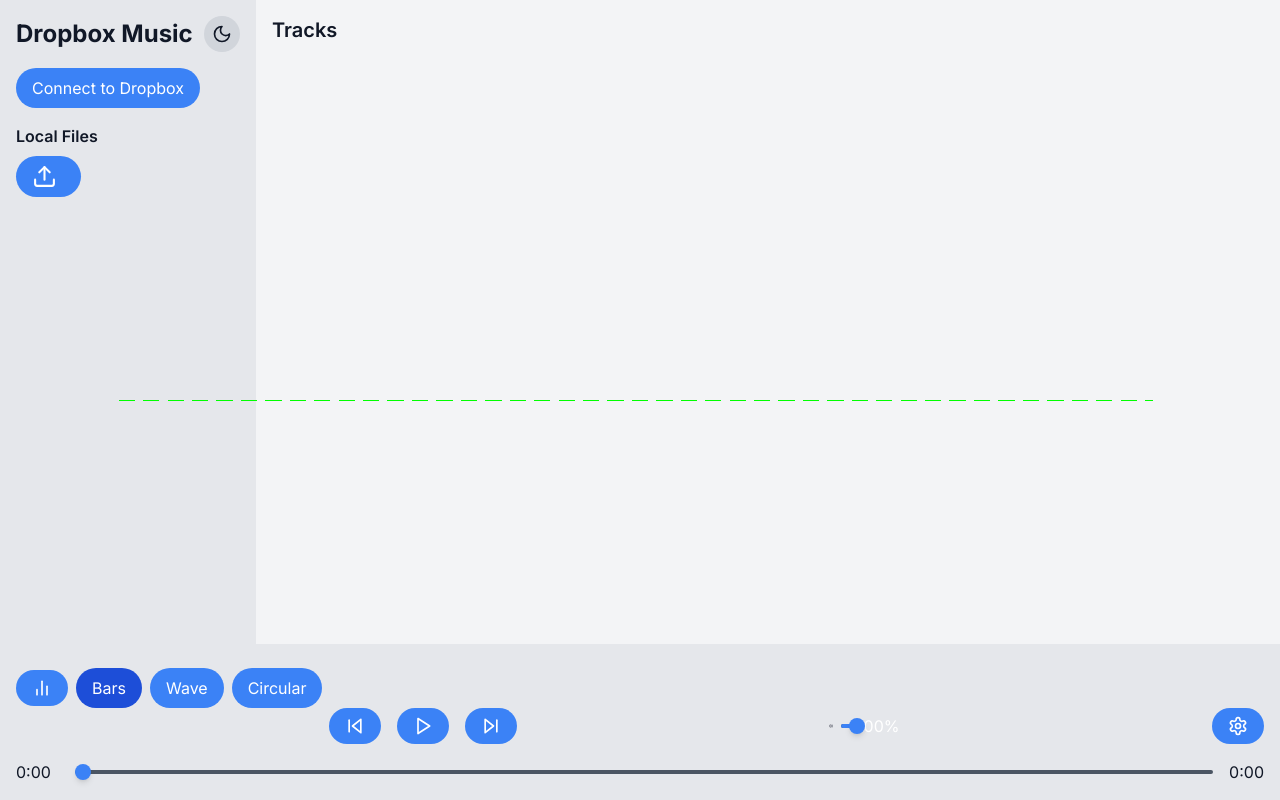
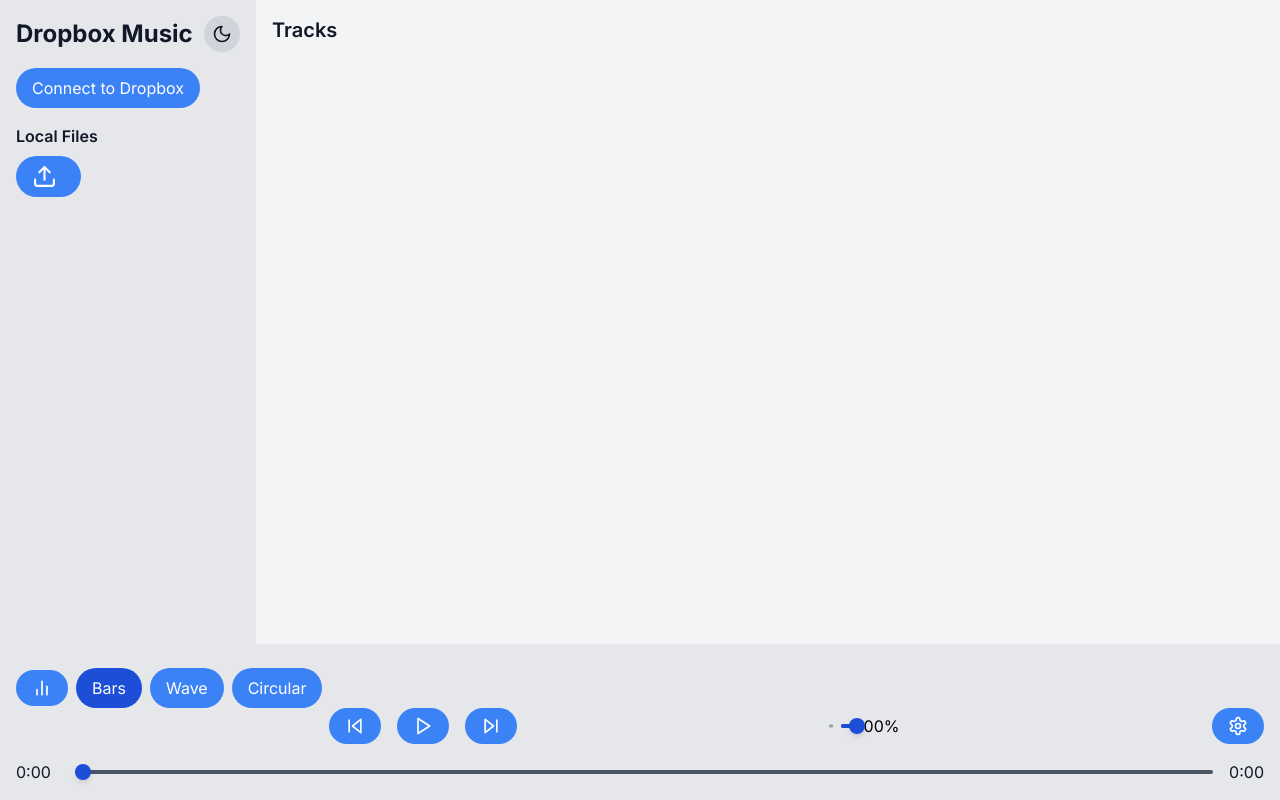
Before and after one commit to Lw-Muzik/hype-web, a Next.js app: page /DropboxConnection in a window 1280 px wide. Built offline with nearby package versions, Linux system fonts and the light colour scheme.

Commit message:
modified

```diff
--- a/src/app/DropboxConnection/page.tsx
+++ b/src/app/DropboxConnection/page.tsx
@@ -65,7 +65,7 @@
 }> = ({ min, max, value, onChange, className }) => (
     <div className={`relative w-full h-1 bg-gray-600 rounded-full ${className}`}>
         <div
-            className="absolute top-0 left-0 h-full bg-blue-500 rounded-full"
+            className="absolute top-0 left-0 h-full bg-blue-700 rounded-full"
             style={{ width: `${((value - min) / (max - min)) * 100}%` }}
         />
         <input
@@ -78,7 +78,7 @@
             className="absolute top-0 left-0 w-full h-full opacity-0 cursor-pointer"
         />
         <div
-            className="absolute top-1/2 w-4 h-4 bg-blue-500 rounded-full shadow-md transform -translate-y-1/2"
+            className="absolute top-1/2 w-4 h-4 bg-blue-700 rounded-full shadow-md transform -translate-y-1/2"
             style={{ left: `calc(${((value - min) / (max - min)) * 100}% - 8px)` }}
         />
     </div>
@@ -428,18 +428,30 @@
                 const bufferLength = analyserNodeRef.current.frequencyBinCount;
                 const dataArray = new Uint8Array(bufferLength);
                 analyserNodeRef.current.getByteFrequencyData(dataArray);
-
+                canvasRef.current.setAttribute("width", `${window.innerWidth}`);
+                canvasRef.current.setAttribute("height", `${window.innerHeight}`);
+                window.onresize = () => {
+                    canvasRef.current?.setAttribute("width", `${window.innerWidth}`);
+                    canvasRef.current?.setAttribute("height", `${window.innerHeight}`);
+                }
                 const ctx = canvasRef.current.getContext('2d');
                 if (ctx) {
-                    ctx.clearRect(0, 0, canvasRef.current.width, canvasRef.current.height);
 
+                    ctx.clearRect(0, 0, window.innerWidth, window.innerHeight);
+                    ctx.fillStyle = "#2D36E7"
                     const barWidth = canvasRef.current.width / bufferLength;
                     let x = 0;
                     for (let i = 0; i < bufferLength; i++) {
-                        const barHeight = dataArray[i] / 255 * canvasRef.current.height;
-                        ctx.fillStyle = `hsl(${i / bufferLength * 360}, 100%, 50%)`;
-                        ctx.fillRect(x, canvasRef.current.height - barHeight, barWidth, barHeight);
-                        x += barWidth + 1;
+                        let value = dataArray[i] / 200;
+                        let barX = i * 3;//This works on bar spacing
+                        let barWidth = 2;//This handles the barWidth
+                        let height = (canvasRef.current.height) * value;
+                        let barHeight = canvasRef.current.height - height - 1;
+                        /**
+                         * Now lets draw the bars basing on the array length
+                         * following this format CanvasRect.fillRect(x: number, y: number, w: number, h: number): void
+                         *              */
+                        ctx.fillRect(barX, barHeight, barWidth, height);
                     }
                 }
             }
@@ -1027,13 +1039,13 @@
                         ))}
                     </ul>
                     {/* ui to render our 3d code */}
-                    {showVisualizer && (
+                    {/* {showVisualizer && (
                         <div
                             ref={visualizerContainerRef}
                             className="absolute inset-0 pointer-events-none"
                             style={{ zIndex: 1 }}
                         ></div>
-                    )}
+                    )} */}
                     {/* end of 3D rendering */}
                 </div>
             </div>
@@ -1073,16 +1085,16 @@
                         </Button>
                         <Button onClick={handleNextTrack}><SkipForward size={20} /></Button>
                     </div>
-                    <div className="flex items-center mt-4 md:mt-0">
-                        <Volume2 size={20} className="mr-2" />
+                    <div className="flex items-center mt-4 sm:mt-0">
+                        <Volume2 size={20} className="mr-2" />{" "}
                         <MaterialSlider
                             min={0}
                             max={1}
                             value={volume}
                             onChange={handleVolumeChange}
-                            className="w-96"
+                            className="w-[300px]"
                         />
-                        <span className="text-white dark:text-muted">{Math.floor(volume * 100)}%</span>
+                        <span className="text-black dark:text-white">{"   "} {Math.floor(volume * 100)}%</span>
                     </div>
                     <Button onClick={() => setShowSettings(!showSettings)} className="mt-4 md:mt-0">
                         <Settings size={20} />
@@ -1189,7 +1201,7 @@
                 onTimeUpdate={handleTimeUpdate}
                 onEnded={handleNextTrack}
                 crossOrigin='anonymous' />
-            <canvas ref={canvasRef} className="absolute pointer-events-none w-full h-64 bottom-0" />
+            <canvas width={500} height={500} ref={canvasRef} className="absolute pointer-events-none w-screen h-full bottom-0" />
         </div>
     );
 };
```
